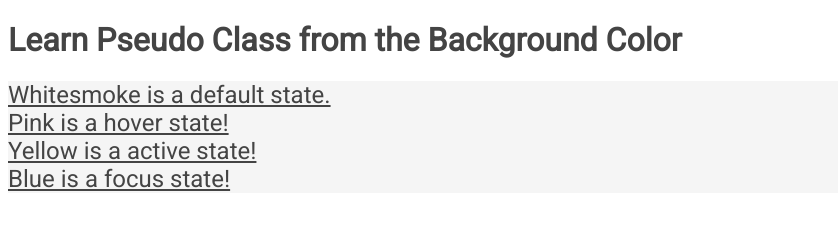
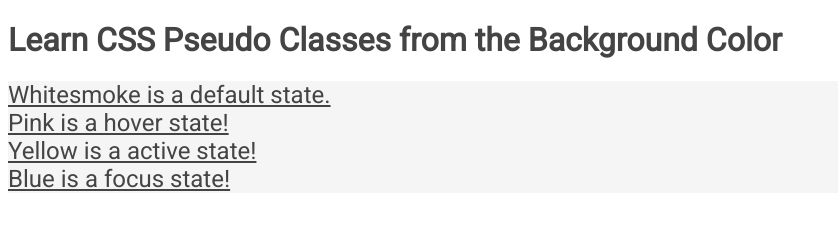
Before and after one commit to keenwilson/Pseudo-Classes, a plain HTML site: page index.html in a window 1280 px wide. Shown: the whole page, without its empty margins (0-838 px from the left). Drawn offline with Linux system fonts and the light colour scheme.

Commit message:
Add title

```diff
--- a/index.html
+++ b/index.html
@@ -4,12 +4,12 @@
     <meta charset="UTF-8">
     <meta name="viewport" content="width=device-width, initial-scale=1.0">
     <meta http-equiv="X-UA-Compatible" content="ie=edge">
-    <title>Document</title>
+    <title>CSS Pseudo Classes </title>
     <link rel="stylesheet" type="text/css" href="style.css"/>
 </head>
 <body>
     <div class="container">
-      <h1>Learn Pseudo Class from the Background Color</h1>
+      <h1>Learn CSS Pseudo Classes from the Background Color</h1>
       <a class="default" href="#">Whitesmoke is a default state.</a>
       <a href="#">Pink is a hover state!</a>
       <a href="#">Yellow is a active state!</a>
```
